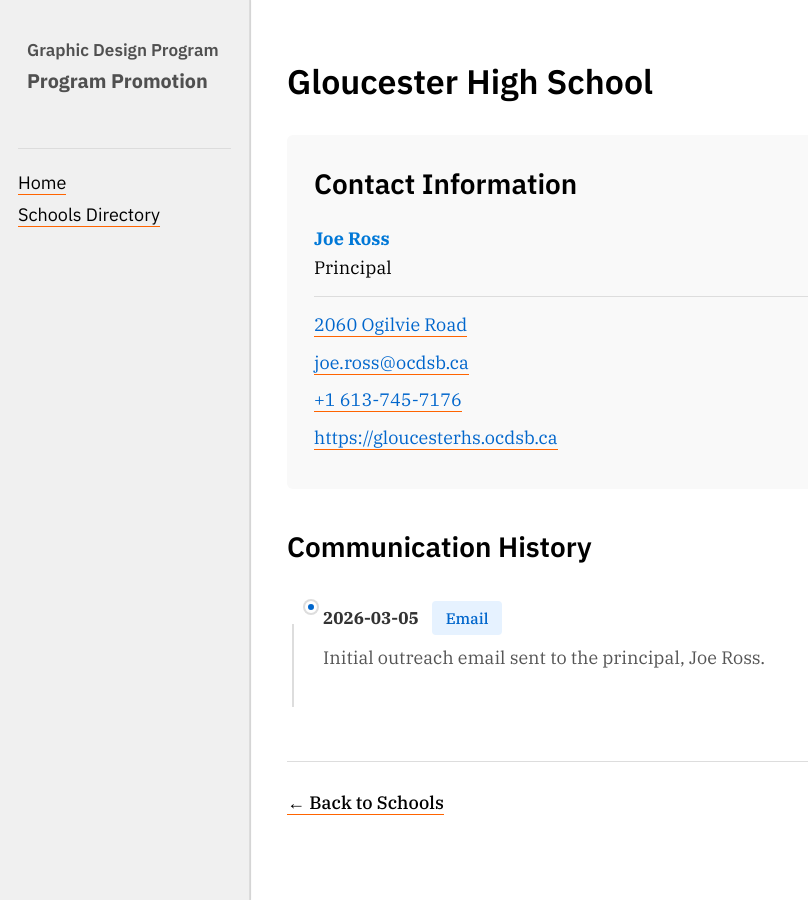
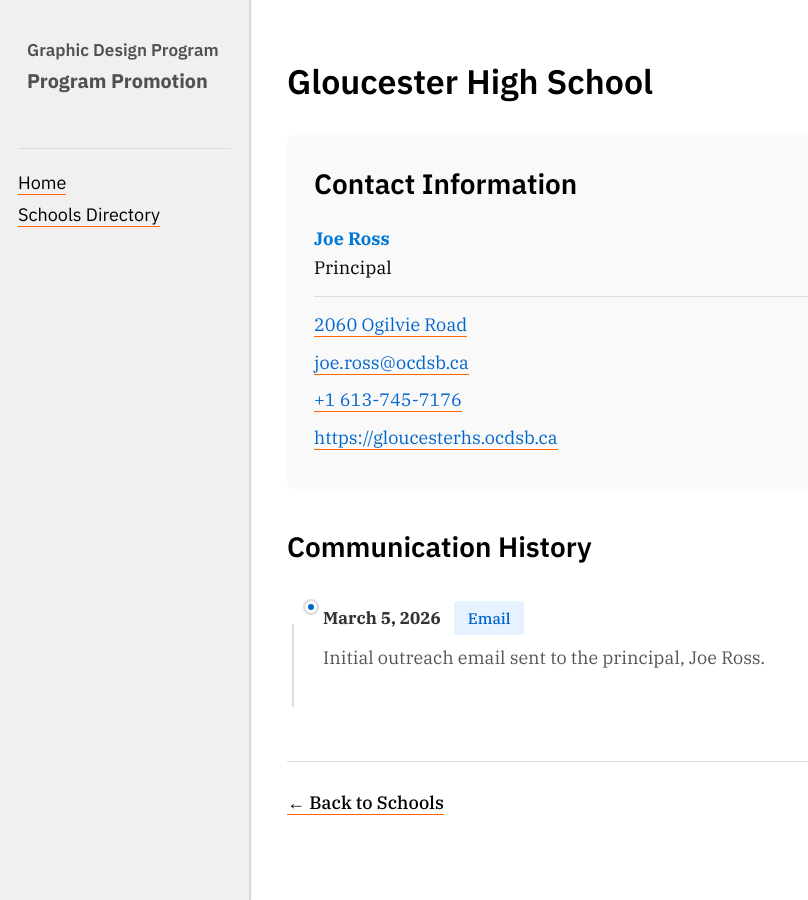
Before and after one commit to AlainParadis/program-promotion, a Jekyll site: the page built from _schools/gloucester-high-school.md, in a window 1280 px wide. Shown: the whole page, without its empty margins (0-808 px from the left). Built offline with Jekyll 4.4.1, drawn with Linux system fonts in a browser that asks for light colours.

Commit message:
Use human-readable communication date
Update the communications.date in _schools/gloucester-high-school.md from ISO format '2026-03-05' to 'March 5, 2026' to improve readability and match the repository's human-readable date format for outreach records.

```diff
--- a/_schools/gloucester-high-school.md
+++ b/_schools/gloucester-high-school.md
@@ -11,7 +11,7 @@ contact:
   phone: "+1 613-745-7176"
   url: "https://gloucesterhs.ocdsb.ca"
 communications:
-  - date: "2026-03-05"
+  - date: "March 5, 2026"
     method: "email"
     note: "Initial outreach email sent to the principal, Joe Ross."
 ---
```
